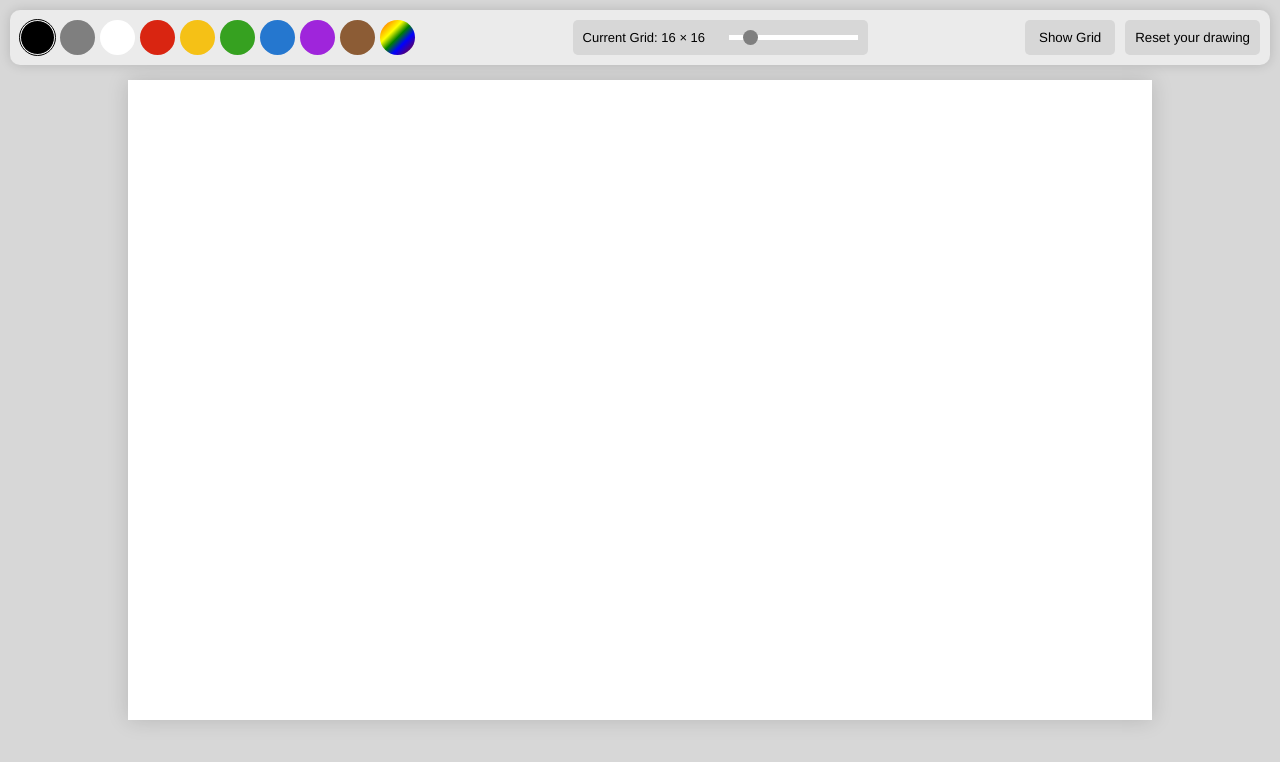
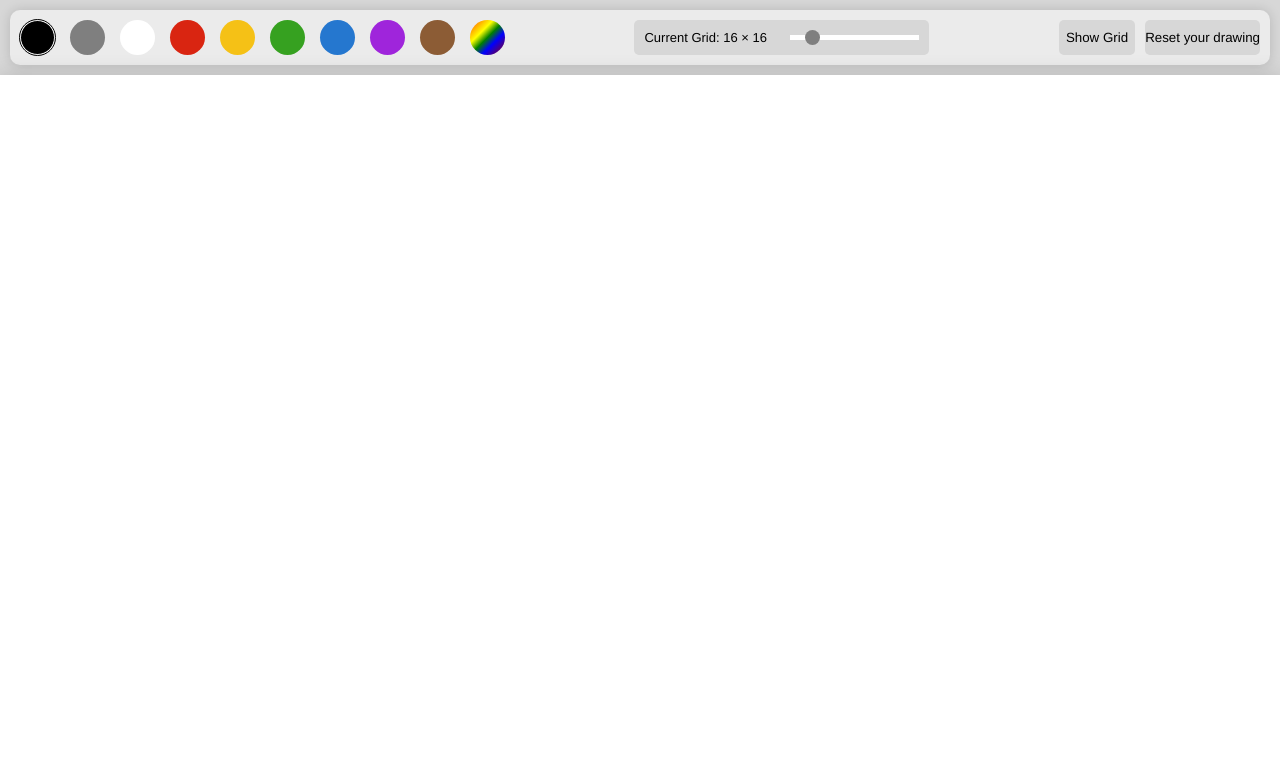
Before and after one commit to thomas-prost/odin-sketch, a plain HTML site: page index.html in a window 1280 px wide. Drawn offline with Linux system fonts and the light colour scheme.

Commit message:
quelques edits pour le fun

```diff
--- a/index.html
+++ b/index.html
@@ -1,33 +1,58 @@
 <!DOCTYPE html>
 <html lang="en">
+
 <head>
   <meta charset="UTF-8">
-  <meta name="viewport" content="width=device-width, initial-scale=1.0">
+  <meta name="viewport"
+        content="width=device-width, initial-scale=1.0">
   <title>Sketch</title>
-  <link rel="stylesheet" href="style.css">
+  <link rel="stylesheet"
+        href="style.css">
 </head>
+
 <body>
 
   <header>
 
-    <button class="colorBox colorBoxSelected" id="black"></button>
-    <button class="colorBox" id="grey"></button>
-    <button class="colorBox" id="white"></button>
-    <button class="colorBox" id="red"></button>
-    <button class="colorBox" id="yellow"></button>
-    <button class="colorBox" id="green"></button>
-    <button class="colorBox" id="blue"></button>
-    <button class="colorBox" id="purple"></button>
-    <button class="colorBox" id="brown"></button>
-    <button class="colorBox" id="rainbow"></button>
+    <button class="colorBox colorBoxSelected"
+            id="black"></button>
+    <button class="colorBox"
+            id="grey"></button>
+    <button class="colorBox"
+            id="white"></button>
+    <button class="colorBox"
+            id="red"></button>
+    <button class="colorBox"
+            id="yellow"></button>
+    <button class="colorBox"
+            id="green"></button>
+    <button class="colorBox"
+            id="blue"></button>
+    <button class="colorBox"
+            id="purple"></button>
+    <button class="colorBox"
+            id="brown"></button>
+    <button class="colorBox"
+            id="rainbow"></button>
 
     <div class="grid-size right">
-      <label for="rangeInput" id="rangeCaption">Current grid: </label>
-      <input type="range" id="rangeInput" min="4" max="100" step="1" value="16">
+      <label for="rangeInput"
+             id="rangeCaption">Current grid: </label>
+      <input type="range"
+             id="rangeInput"
+             min="4"
+             max="100"
+             step="1"
+             value="16">
     </div>
 
-    <button class="btn right" id="grid">Show Grid</button>
-    <button class="btn" id="reset">Reset your drawing</button>
+    <button class="btn right visible"
+            id="grid">
+      <span class="show">Show Grid</span>
+      <span class="hide">Hide Grid</span>
+    </button>
+    <button class="btn"
+            id="reset">Reset your drawing</button>
 
   </header>
 
@@ -37,4 +62,5 @@
   <script src="script.js"></script>
 
 </body>
+
 </html>
--- a/script.js
+++ b/script.js
@@ -19,18 +19,26 @@ function updateRangeCaption() {
   rangeCaption.textContent = "Current Grid: " + box + " \u00d7 " + box;
 }
 
+gridContainer.addEventListener("mousedown", handleMouseDown);
+gridContainer.addEventListener("dragstart", (e) => {
+  e.preventDefault();
+  return false;
+})
+gridContainer.addEventListener("mouseleave", handleMouseUp);
+document.body.addEventListener("mouseup", handleMouseUp);
+
+
 // Init grid
 function initGrid(box) {
+
   for (let i = 0; i < box * box; i++) {
     const createGridItem = document.createElement("div");
     createGridItem.classList.add("gridItem");
-    createGridItem.addEventListener("mousedown", handleMouseDown);
-    createGridItem.addEventListener("mouseup", handleMouseUp);
     createGridItem.addEventListener("mouseover", handleMouseOver);
-    document.documentElement.style.setProperty("--gridItemSize", 100 / box + "%");
     gridContainer.appendChild(createGridItem);
-    updateRangeCaption();
   };
+  document.documentElement.style.setProperty("--gridItemSize", 100 / box + "%");
+  updateRangeCaption();
 };
 
 // Random RGB generator
@@ -50,7 +58,7 @@ function removeGrid() {
   while (gridContainer.firstChild) {
     gridContainer.removeChild(gridContainer.firstChild);
   }
-  btnGrid.textContent = "Show Grid";
+  // btnGrid.classList.add("visible")
 }
 
 // Setup Colorbox
@@ -71,7 +79,7 @@ colorBoxes.forEach((button) => {
 });
 
 // Re-init grid with new box value
-rangeInput.addEventListener("input", () => {
+rangeInput.addEventListener("change", () => {
   removeGrid();
   box = rangeInput.value;
   initGrid(box);
@@ -96,6 +104,7 @@ function handleMouseDown(event) {
 }
 
 function handleMouseUp() {
+  console.log("exit")
   isDrawing = false
 }
 
@@ -112,15 +121,17 @@ function handleMouseOver(event) {
 }
 
 // Show or Hide grid
-function toggleGrid() {
-  const gridItemExisting  = document.querySelectorAll(".gridItem");
-  const btnGridText = btnGrid.textContent;
-  gridItemExisting.forEach(gridItem => {
-    gridItem.classList.toggle("showGrid");
-  });
-  btnGrid.textContent = btnGridText === "Show Grid" ? "Hide Grid" : "Show Grid";
+function toggleGridVisibility() {
+
+  // const gridItemExisting = document.querySelectorAll(".gridItem");
+  // gridItemExisting.forEach(gridItem => {
+  //   gridItem.classList.toggle("showGrid");
+  // });
+  gridContainer.classList.toggle("showGrid");
+  btnGrid.classList.toggle("visible")
+
 }
-btnGrid.addEventListener("click", toggleGrid);
+btnGrid.addEventListener("click", toggleGridVisibility);
 
 // Init grid on loading
 window.onload = () => {
--- a/style.css
+++ b/style.css
@@ -1,119 +1,155 @@
 :root {
-  --gridItemSize: 6.25%;
+  --gridItemSize    : 6.25%;
   --gridBorderRadius: 0px;
-  --randomColor: black;
+  --randomColor     : black;
 }
 
 * {
-  padding: 0;
-  margin: 0;
+  padding    : 0;
+  margin     : 0;
   font-family: Helvetica, Arial, sans-serif;
   font-family: 13px;
 }
 
+html,
 body {
-  background-color: rgb(215,215,215);
+  width : 100%;
+  height: 100%;
+
+}
+
+body {
+  background-color: rgb(215, 215, 215);
+  display         : flex;
+  flex-direction  : column;
 }
 
 button {
-  border: none;
-  background-color: rgb(215,215,215);
-  padding: 10px;
-  cursor: pointer;
-  border-radius: 5px;
+  border          : none;
+  background-color: rgb(215, 215, 215);
+  /* padding      : 10px; */
+  cursor          : pointer;
+  border-radius   : 5px;
 }
 
 header {
-  position: absolute;
+  /* position: absolute;
   top: 0px;
-  width: calc(100% - 40px);
-  display: flex;
-  flex-wrap: wrap;
-  padding: 10px;
-  box-shadow: 0px 0px 12px 0px rgba(0,0,0,0.15);
-  -webkit-box-shadow: 0px 0px 12px 0px rgba(0,0,0,0.15);
-  -moz-box-shadow: 0px 0px 12px 0px rgba(0,0,0,0.15);
-  margin: 10px;
-  border-radius: 10px;
-  background-color: rgb(235,235,235);
+  width: calc(100% - 40px); */
+  display           : flex;
+  gap               : 10px;
+  flex-wrap         : wrap;
+  padding           : 10px;
+  box-shadow        : 0px 0px 12px 0px rgba(0, 0, 0, 0.15);
+  -webkit-box-shadow: 0px 0px 12px 0px rgba(0, 0, 0, 0.15);
+  -moz-box-shadow   : 0px 0px 12px 0px rgba(0, 0, 0, 0.15);
+  margin            : 10px;
+  border-radius     : 10px;
+  background-color  : rgb(235, 235, 235);
 }
 
 .gridContainer {
-  background-color: white;
-  height: 80vh;
-  width: 80vw;
-  margin-left: 10vw;
-  margin-top: 10vh;
-  display: flex;
-  flex-wrap: wrap;
-  box-shadow: px 0px 20px 0px rgba(0,0,0,0.15);
-  -webkit-box-shadow: 0px 0px 20px 0px rgba(0,0,0,0.15);
-  -moz-box-shadow: 0px 0px 20px 0px rgba(0,0,0,0.15);
+  padding           : 50px;
+  background-color  : white;
+  display           : flex;
+  flex-wrap         : wrap;
+  box-shadow        : px 0px 20px 0px rgba(0, 0, 0, 0.15);
+  -webkit-box-shadow: 0px 0px 20px 0px rgba(0, 0, 0, 0.15);
+  -moz-box-shadow   : 0px 0px 20px 0px rgba(0, 0, 0, 0.15);
+  flex-grow         : 2;
+}
+
+.gridContainer.showGrid .gridItem {
+  border: 0.5px solid lightgray;
 }
 
 .gridItem {
-  box-sizing: border-box;
+  box-sizing      : border-box;
   background-color: white;
-  flex: 1;
-  flex-shrink: 0;
-  flex-basis: var(--gridItemSize);
-  height: var(--gridItemSize);
-  border-radius: var(--gridBorderRadius);
+  flex            : 1;
+  flex-shrink     : 0;
+  flex-basis      : var(--gridItemSize);
+  height          : var(--gridItemSize);
+  border-radius   : var(--gridBorderRadius);
 }
 
 .grid-size {
-  border-radius: 5px;
-  background-color: rgb(215,215,215);
-  height: 35px;
-  width: 275px;
-  font-size: 13px;
-  display: flex;
-  align-items: center;
-  justify-content: space-between;
-  padding: 0 10px 0 10px;
+  border-radius   : 5px;
+  background-color: rgb(215, 215, 215);
+  height          : 35px;
+  width           : 275px;
+  font-size       : 13px;
+  display         : flex;
+  align-items     : center;
+  justify-content : space-between;
+  padding         : 0 10px 0 10px;
 }
 
 .btn {
-  border-radius: 5px;
-  background-color: rgb(215,215,215);
-  transition: 0.3s;
+  border-radius   : 5px;
+  background-color: rgb(215, 215, 215);
+  transition      : 0.3s;
 }
 
 .btn:hover {
   background-color: white;
 }
 
-.showGrid {
-  border: 0.5px solid lightgray;
-}
 
 .colored {
   background-color: var(--color);
 }
 
 #grid {
-  min-width: 90px;
+  /* min-width: 90px; */
   min-height: 35px;
+  position  : relative;
+  padding   : 10px;
 }
+
+#grid .show {
+  position   : absolute;
+  left       : 50%;
+  top        : 0px;
+  width      : 100%;
+  line-height: 35px;
+  transform  : translateX(-50%);
+
+}
+
+#grid .show {
+  opacity: 0;
+}
+
+#grid.visible .show {
+  opacity: 1;
+}
+
+#grid.visible .hide {
+  opacity: 0;
+}
+
+
+
 
 .right {
   margin-left: auto;
 }
 
 .colorBox {
-  height: 35px;
-  width: 35px;
+  height       : 35px;
+  width        : 35px;
   border-radius: 40px;
-  margin: 0px;
+  margin       : 0px;
 }
 
 .colorBoxSelected {
-  border: 1.5px solid white;
+  border : 1.5px solid white;
   outline: 1.5px solid black;
 }
 
 #grid {
-  margin-right: 10px;
+  /* margin-right: 10px; */
 }
 
 #black,
@@ -174,25 +210,25 @@ header {
 }
 
 #rainbow {
-  background: linear-gradient(135deg, Red, Orange, Yellow, Green, Blue, Indigo,Violet);
+  background: linear-gradient(135deg, Red, Orange, Yellow, Green, Blue, Indigo, Violet);
 }
 
 input[type=range] {
-  height: 5px;
+  height            : 5px;
   -webkit-appearance: none;
 }
 
 input[type=range]::-webkit-slider-thumb {
-  height: 15px;
-  width: 15px;
-  border-radius: 15px;
-  background: rgb(127, 127, 127);
-  cursor: pointer;
+  height            : 15px;
+  width             : 15px;
+  border-radius     : 15px;
+  background        : rgb(127, 127, 127);
+  cursor            : pointer;
   -webkit-appearance: none;
-  transition: 0.3s;
+  transition        : 0.3s;
 }
 
 input[type=range]::-webkit-slider-thumb:hover {
   background-color: white;
-  border: 1px solid rgb(127, 127, 127);
+  border          : 1px solid rgb(127, 127, 127);
 }
```
